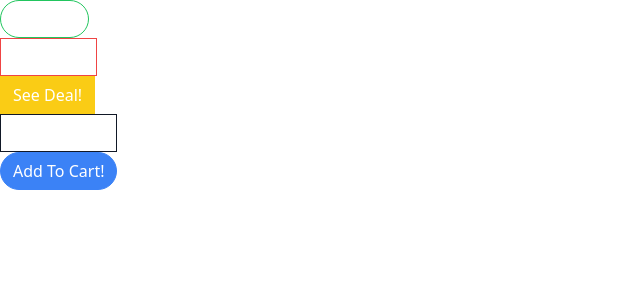
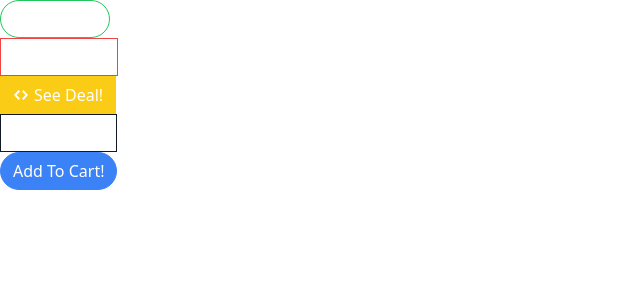
Before and after one commit to rahulsuvarna18/Comps, a React (Create React App) app: page / in a window 1280 px wide. Shown: the top 300 px of the page, without its empty margins (0-640 px from the left). Built offline with nearby package versions, Linux system fonts and the light colour scheme.

Commit message:
added button icons

```diff
--- a/package.json
+++ b/package.json
@@ -10,6 +10,7 @@
     "prop-types": "^15.8.1",
     "react": "^18.2.0",
     "react-dom": "^18.2.0",
+    "react-icons": "^4.7.1",
     "react-scripts": "5.0.1",
     "web-vitals": "^2.1.4"
   },
--- a/src/App.js
+++ b/src/App.js
@@ -1,3 +1,4 @@
+import { GoBell, GoCloudDownload, GoCode } from "react-icons/go";
 import Button from "./Button";
 
 function App() {
@@ -5,16 +6,21 @@ function App() {
     <div>
       <div>
         <Button success rounded outline>
+          <GoBell />
           Click me
         </Button>
       </div>
       <div>
         <Button danger outline>
+          <GoCloudDownload />
           Buy Now!
         </Button>
       </div>
       <div>
-        <Button warning>See Deal!</Button>
+        <Button warning>
+          <GoCode />
+          See Deal!
+        </Button>
       </div>
       <div>
         <Button secondary outline>
--- a/src/Button.js
+++ b/src/Button.js
@@ -10,7 +10,7 @@ function Button({
   outline,
   rounded,
 }) {
-  const classes = className("px-3 py-1.5 border", {
+  const classes = className("flex items-center px-3 py-1.5 border", {
     "border-blue-500 bg-blue-500 text-white": primary,
     "border-gray-900 bg-gray-900 text-white": secondary,
     "border-green-500 bg-green-500 text-white": success,
--- a/src/index.css
+++ b/src/index.css
@@ -1,3 +1,7 @@
 @tailwind base;
 @tailwind components;
 @tailwind utilities;
+
+button > svg {
+ margin-right: 5px;
+}
```
Also changed, not shown: 1 other file (tests, documents, lock files or other folders).
